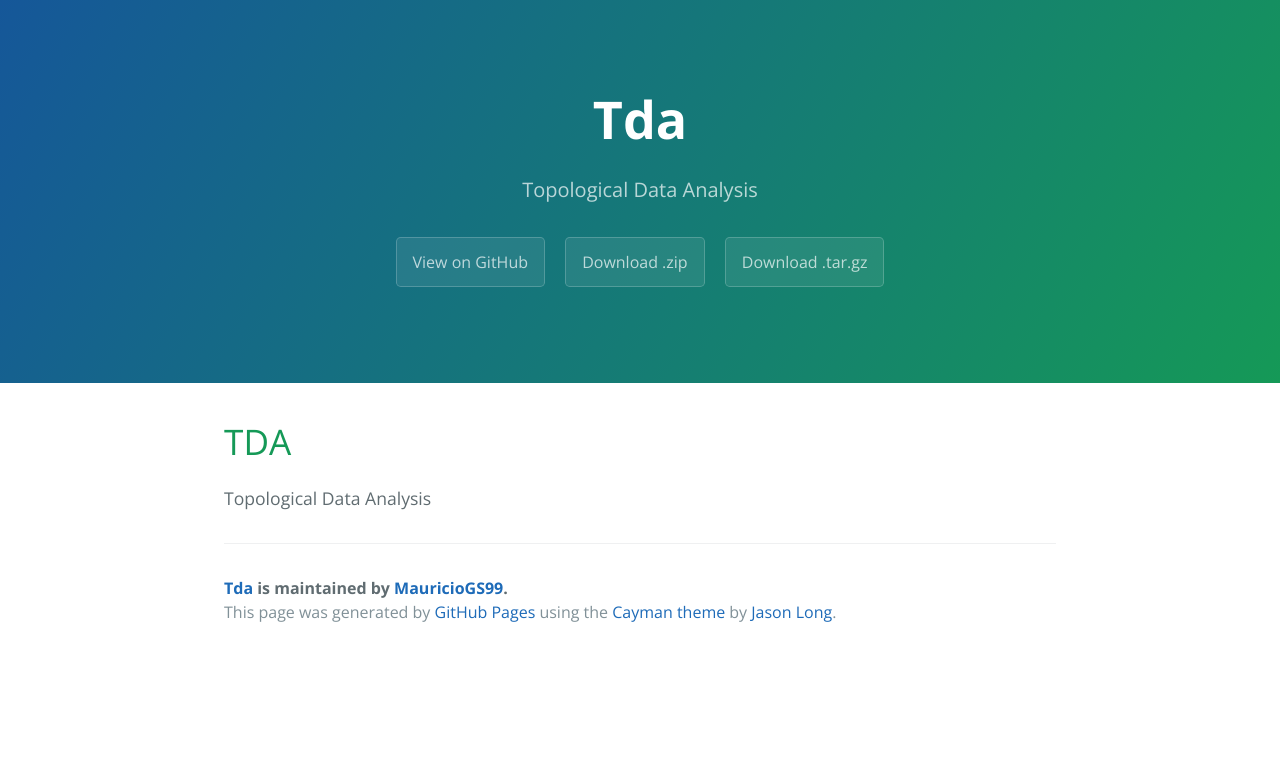
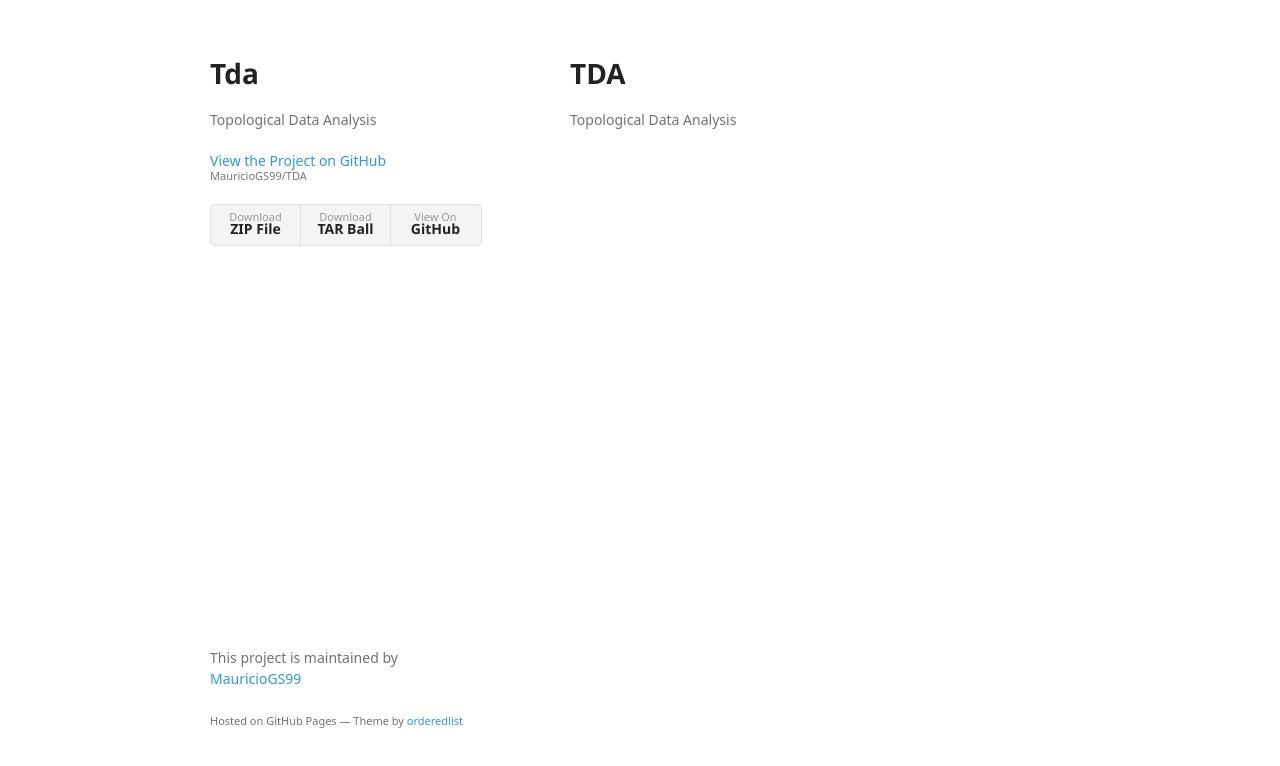
Before and after one commit to MauricioGS99/TDA, a plain HTML site: page index.html in a window 1280 px wide. Drawn offline with nearby package versions, Linux system fonts and the light colour scheme; a web font is replaced by a local one.

```diff
--- a/index.html
+++ b/index.html
@@ -1,37 +1,44 @@
-<!DOCTYPE html>
-<html lang="en-us">
+<!doctype html>
+<html>
   <head>
-    <meta charset="UTF-8">
+    <meta charset="utf-8">
+    <meta http-equiv="X-UA-Compatible" content="chrome=1">
     <title>Tda by MauricioGS99</title>
-    <meta name="viewport" content="width=device-width, initial-scale=1">
-    <link rel="stylesheet" type="text/css" href="stylesheets/normalize.css" media="screen">
-    <link href='https://fonts.googleapis.com/css?family=Open+Sans:400,700' rel='stylesheet' type='text/css'>
-    <link rel="stylesheet" type="text/css" href="stylesheets/stylesheet.css" media="screen">
-    <link rel="stylesheet" type="text/css" href="stylesheets/github-light.css" media="screen">
+
+    <link rel="stylesheet" href="stylesheets/styles.css">
+    <link rel="stylesheet" href="stylesheets/github-light.css">
+    <meta name="viewport" content="width=device-width">
+    <!--[if lt IE 9]>
+    <script src="//html5shiv.googlecode.com/svn/trunk/html5.js"></script>
+    <![endif]-->
   </head>
   <body>
-    <section class="page-header">
-      <h1 class="project-name">Tda</h1>
-      <h2 class="project-tagline">Topological Data Analysis</h2>
-      <a href="https://github.com/MauricioGS99/TDA" class="btn">View on GitHub</a>
-      <a href="https://github.com/MauricioGS99/TDA/zipball/master" class="btn">Download .zip</a>
-      <a href="https://github.com/MauricioGS99/TDA/tarball/master" class="btn">Download .tar.gz</a>
-    </section>
+    <div class="wrapper">
+      <header>
+        <h1>Tda</h1>
+        <p>Topological Data Analysis</p>
 
-    <section class="main-content">
-      <h1>
+        <p class="view"><a href="https://github.com/MauricioGS99/TDA">View the Project on GitHub <small>MauricioGS99/TDA</small></a></p>
+
+
+        <ul>
+          <li><a href="https://github.com/MauricioGS99/TDA/zipball/master">Download <strong>ZIP File</strong></a></li>
+          <li><a href="https://github.com/MauricioGS99/TDA/tarball/master">Download <strong>TAR Ball</strong></a></li>
+          <li><a href="https://github.com/MauricioGS99/TDA">View On <strong>GitHub</strong></a></li>
+        </ul>
+      </header>
+      <section>
+        <h1>
 <a id="tda" class="anchor" href="#tda" aria-hidden="true"><span aria-hidden="true" class="octicon octicon-link"></span></a>TDA</h1>
 
 <p>Topological Data Analysis</p>
-
-      <footer class="site-footer">
-        <span class="site-footer-owner"><a href="https://github.com/MauricioGS99/TDA">Tda</a> is maintained by <a href="https://github.com/MauricioGS99">MauricioGS99</a>.</span>
-
-        <span class="site-footer-credits">This page was generated by <a href="https://pages.github.com">GitHub Pages</a> using the <a href="https://github.com/jasonlong/cayman-theme">Cayman theme</a> by <a href="https://twitter.com/jasonlong">Jason Long</a>.</span>
+      </section>
+      <footer>
+        <p>This project is maintained by <a href="https://github.com/MauricioGS99">MauricioGS99</a></p>
+        <p><small>Hosted on GitHub Pages &mdash; Theme by <a href="https://github.com/orderedlist">orderedlist</a></small></p>
       </footer>
-
-    </section>
-
+    </div>
+    <script src="javascripts/scale.fix.js"></script>
 
   </body>
 </html>
```
